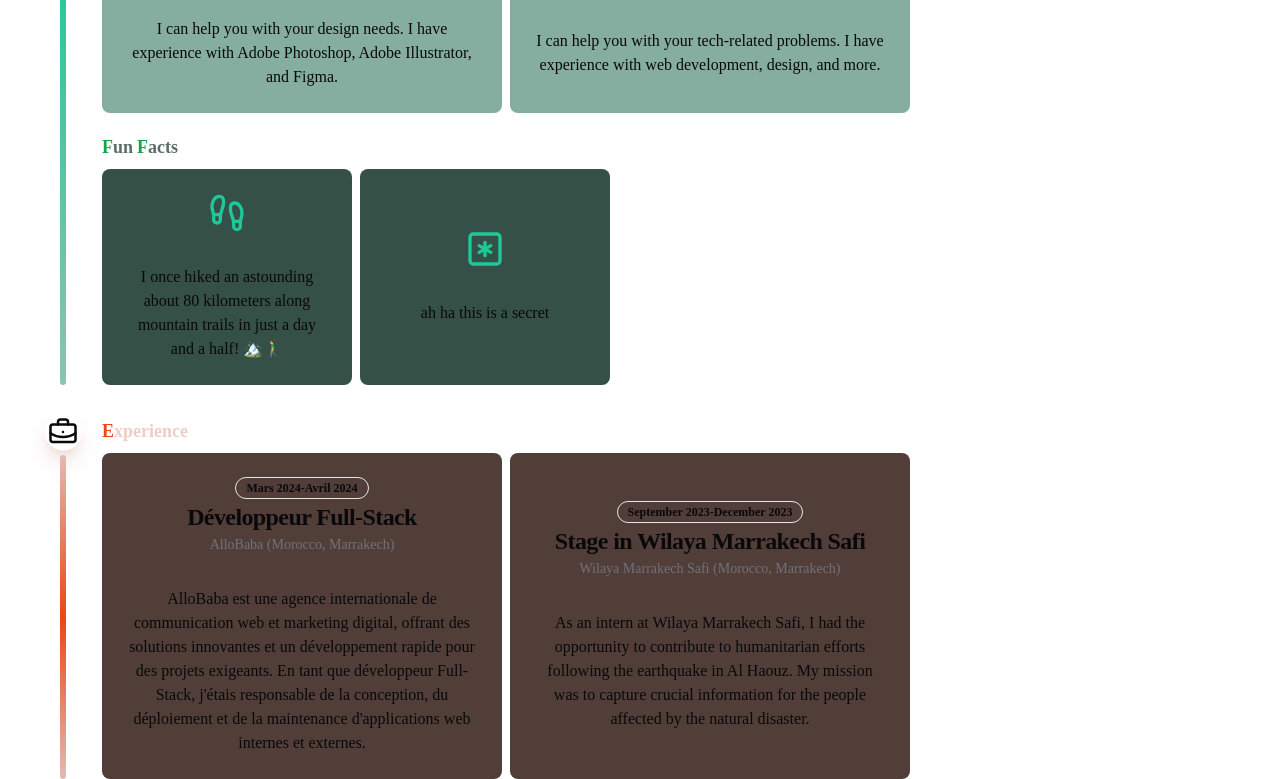
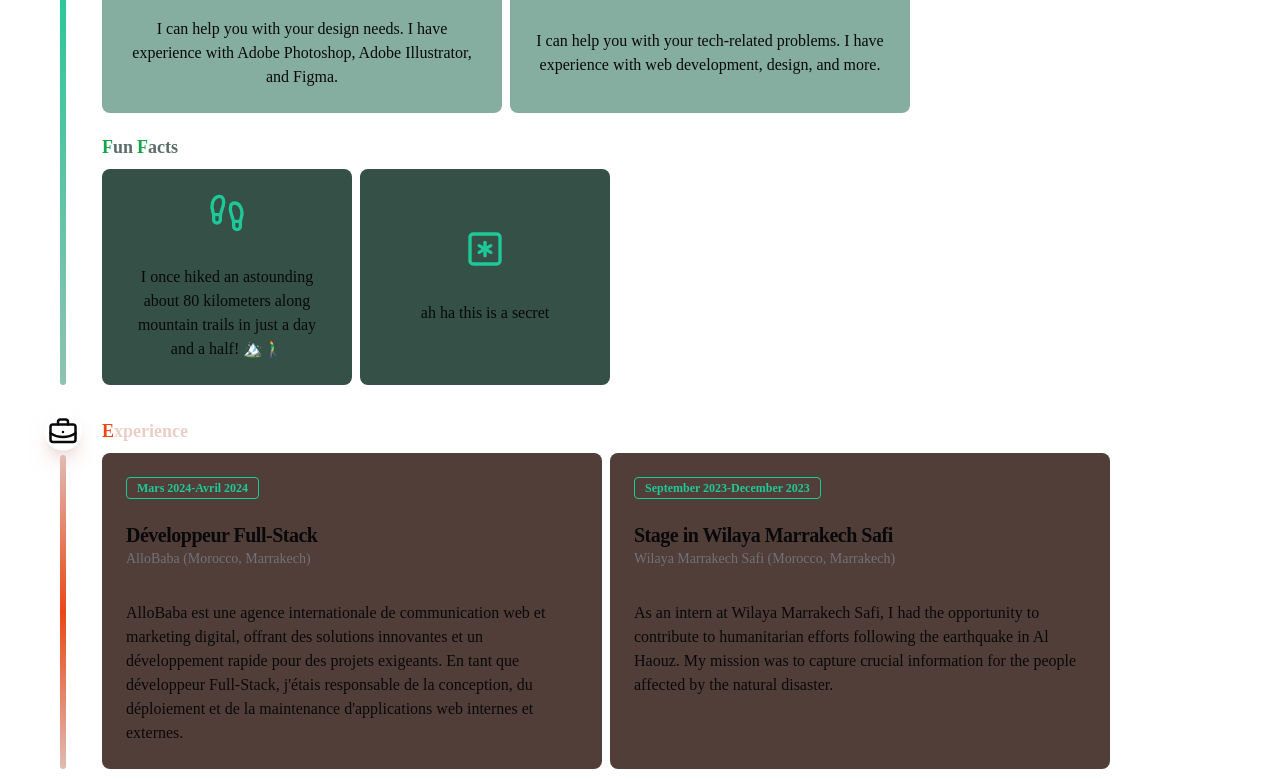
Before and after one commit to ilorez/portfolio, a Next.js app: page / in a window 1280 px wide. Shown: the part 1164-1943 px from the top of the page. Built offline with nearby package versions, Linux system fonts and the light colour scheme.

Commit message:
refactor: Update ExperienceCard component to improve layout and styling

```diff
--- a/components/global/ExperieceCard.tsx
+++ b/components/global/ExperieceCard.tsx
@@ -37,15 +37,17 @@ const ExperienceCard = ({
   end_date
 }: ExperienceProps) => {
   return (
-    <Card className="w-[400px] max-w-[400px] bg-i-experience-bg flex flex-col gap-2 justify-center border-none shadow-none outline-none">
-      <CardHeader className="w-full flex flex-col justify-center items-center ">
-        <Badge variant="outline">
+    <Card className="w-[500px] max-w-[500px] bg-i-experience-bg flex flex-col gap-2 border-none shadow-none outline-none">
+      <CardHeader className="w-full flex flex-col gap-4">
+        <Badge variant="outline" className="w-fit text-i-experience-date border-i-experience-date rounded-sm">
           {start_date}-{end_date}
         </Badge>
-        <CardTitle>{title}</CardTitle>
+        <div className="w-full flex flex-col">
+        <CardTitle className="w-full text-xl">{title}</CardTitle>
         <CardDescription>{company} ({location})</CardDescription>
+        </div>
       </CardHeader>
-      <CardContent className="w-full text-center">{description}</CardContent>
+      <CardContent className="w-full">{description}</CardContent>
     </Card>
   );
 };
```
